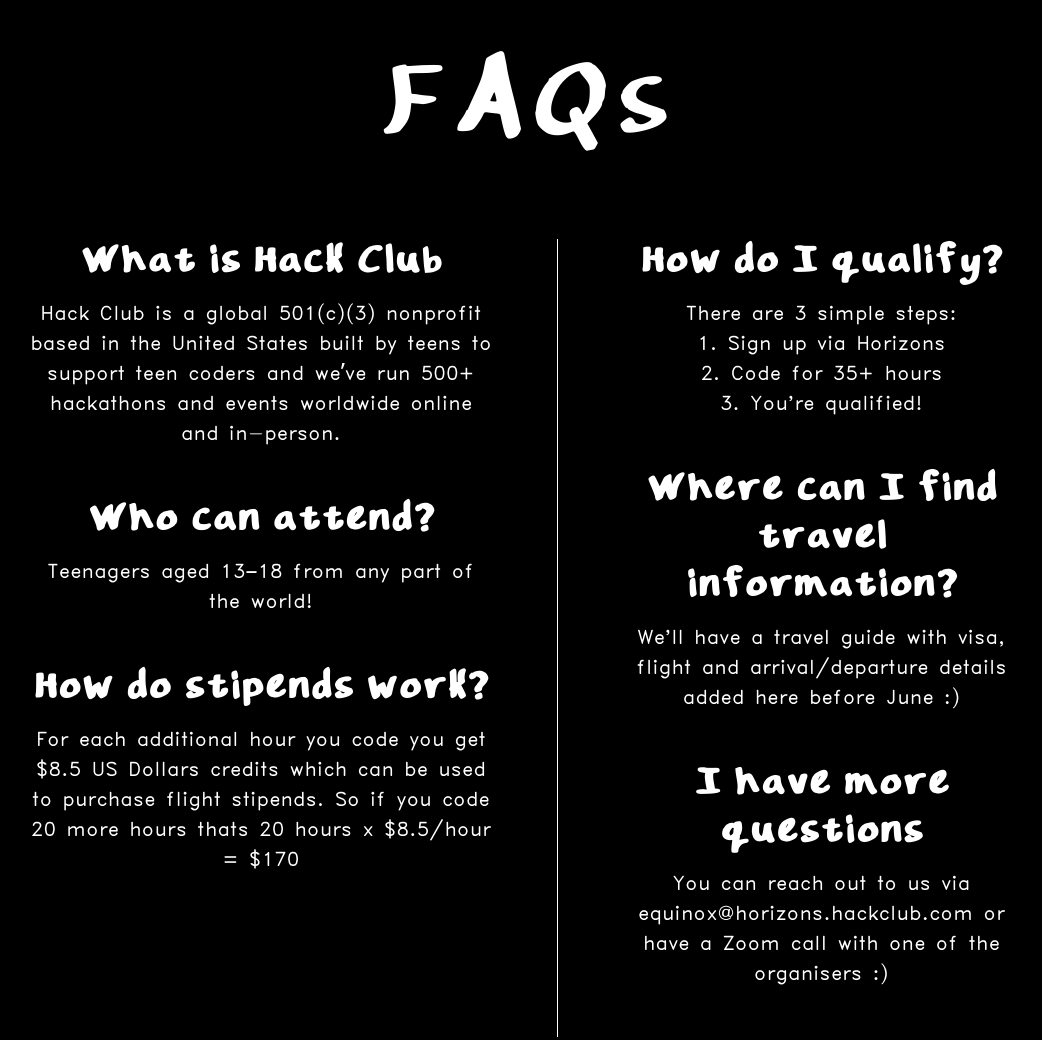
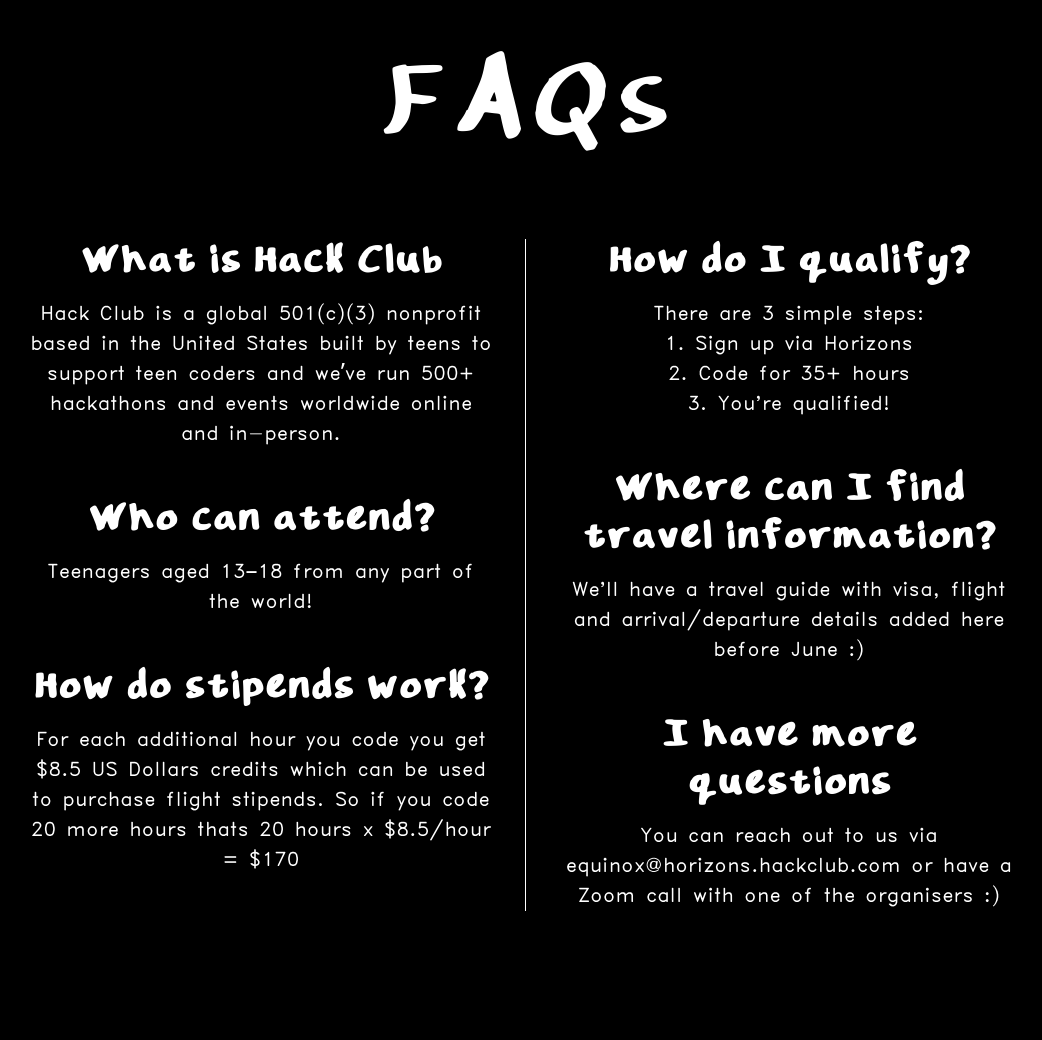
Before and after one commit to v1peridae/horizons-equinox, an Astro site: page / in a window 1280 px wide. Shown: the part 1952-2992 px from the top of the page, without its empty margins (115-1157 px from the left). Built offline with nearby package versions, Linux system fonts and the light colour scheme; Astro itself is replaced by a stand-in of ours.

Commit message:
faq changes

```diff
--- a/src/pages/index.astro
+++ b/src/pages/index.astro
@@ -54,7 +54,7 @@
 
 <section class="bg-black text-white py-20 px-4">
     <h1 class="text-center font-karim text-[8.5rem] mb-8">FAQs</h1>
-    <div class="max-w-6xl mx-auto grid grid-cols-1 md:grid-cols-2 gap-x-16 gap-y-12">
+    <div class="max-w-8xl mx-auto grid grid-cols-1 md:grid-cols-2 md:gap-x-16 gap-y-12">
         <div class="flex flex-col gap-y-12">
             <div>
                 <h2 class="font-karim text-5xl font-bold mb-3">What is Hack Club</h2>
@@ -62,14 +62,12 @@
                     Hack Club is a global 501(c)(3) nonprofit based in the United States built by teens to support teen coders and we’ve run 500+ hackathons and events worldwide online and in-person.
                 </p>
             </div>
-
             <div>
                 <h2 class="font-karim text-5xl font-bold mb-3">Who can attend?</h2>
                 <p class="font-futura text-2xl font-normal leading-tight">
                     Teenagers aged 13–18 from any part of the world!
                 </p>
             </div>
-
             <div>
                 <h2 class="font-karim text-5xl font-bold mb-3">How do stipends work?</h2>
                 <p class="font-futura text-2xl font-normal leading-tight">
@@ -78,8 +76,9 @@
             </div>
         </div>
 
-        <div class="flex flex-col gap-y-12 md:pl-16 md:border-l md:border-white">
-            <div>
+        <div class="flex flex-col gap-y-12 relative">
+            <div class="absolute -left-8 top-0 bottom-0 w-px bg-white hidden md:block"></div>
+               <div>
                 <h2 class="font-karim text-5xl font-bold mb-3">How do I qualify?</h2>
                 <p class="font-futura text-2xl font-normal leading-tight">
                     There are 3 simple steps:<br>
@@ -88,21 +87,20 @@
                     3. You're qualified!
                 </p>
             </div>
-
             <div>
                 <h2 class="font-karim text-5xl font-bold mb-3">Where can I find travel information?</h2>
                 <p class="font-futura text-2xl font-normal leading-tight">
                     We'll have a travel guide with visa, flight and arrival/departure details added here before June :)
                 </p>
             </div>
-
 			<div>
                 <h2 class="font-karim text-5xl font-bold mb-3">I have more questions</h2>
                 <p class="font-futura text-2xl font-normal leading-tight">
                     You can reach out to us via equinox@horizons.hackclub.com or have a Zoom call with one of the organisers :)
                 </p>
             </div>
-            <div>
+        </div>
+    </div>
 </section>
 
 
```
